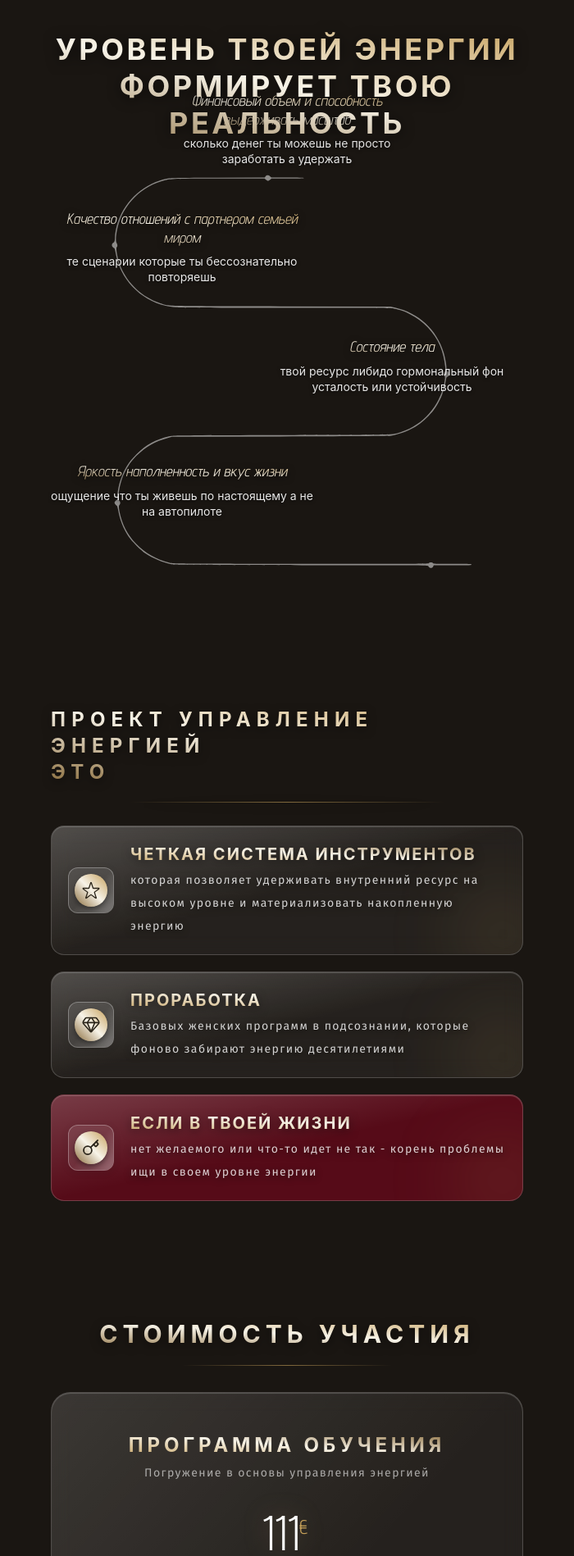
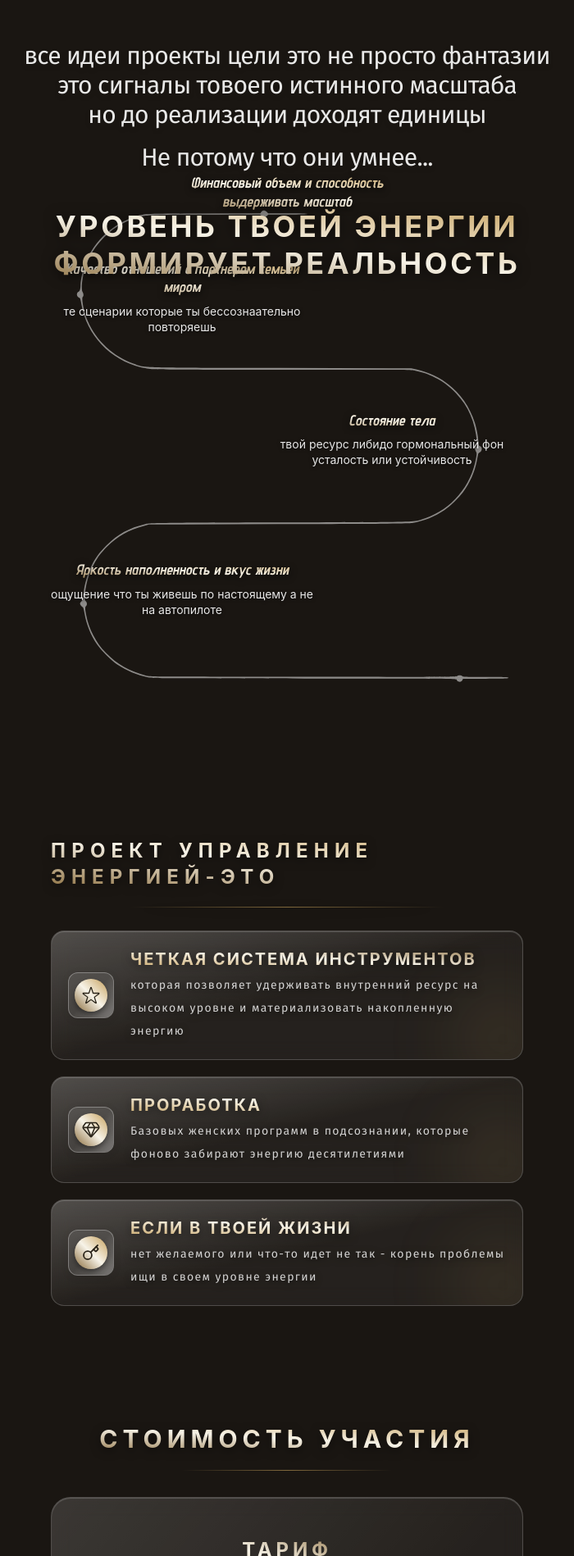
Before and after one commit to Claw99/liubov_course, a React (Vite) app: page / in a window 1280 px wide. Shown: the part 802-2700 px from the top of the page at 82% size, without its empty margins (290-990 px from the left). Built offline with nearby package versions, Linux system fonts and the light colour scheme.

Commit message:
feat: changing pre cast

```diff
--- a/src/sections/About.jsx
+++ b/src/sections/About.jsx
@@ -51,7 +51,7 @@ export const About = () => {
         {/* Заголовок секции */}
         <div className="mb-2 text-center md:text-left">
           <h3 className=" bg-gradient-to-tr from-[#8a6d3b] via-[#f7f3e8] to-[#c5a059] bg-clip-text text-transparent drop-shadow-[0_3px_6px_rgba(0,0,0,0.5)] font-bold text-2xl uppercase tracking-[0.3em]">
-            ПРОЕКТ УПРАВЛЕНИЕ ЭНЕРГИЕЙ <br></br> это
+            ПРОЕКТ УПРАВЛЕНИЕ ЭНЕРГИЕЙ-это
           </h3>
           <div
             className="
@@ -75,7 +75,7 @@ export const About = () => {
             <div
               className={`
             relative
-            ${index === 2 ? "bg-darkmoon" : "bg-white/5"}
+            ${index === 3 ? "bg-darkmoon" : "bg-white/5"}
             backdrop-blur-[12px]
             border border-white/20
             rounded-2xl
--- a/src/sections/Hero1.jsx
+++ b/src/sections/Hero1.jsx
@@ -11,7 +11,7 @@ export const Hero1 = () => {
           className="w-full h-full object-cover object-top"
         />
         {/* Затемнение для читаемости текста */}
-        <div className="absolute inset-0 bg-black/10" />
+        {/* <div className="absolute inset-0 bg-black/10" /> */}
       </div>
 
       {/* ИМЯ (Сверху) */}
--- a/src/sections/Hero2.jsx
+++ b/src/sections/Hero2.jsx
@@ -20,22 +20,19 @@ export const Hero2 = () => {
       {/* ИМЯ (Всегда сверху) */}
       <div className="absolute top-10 left-0 w-full z-20 flex justify-center px-4 text-center">
         <h1 className="font-advent text-4xl sm:text-6xl md:text-7xl uppercase tracking-[0.1em] leading-tight bg-gradient-to-tr from-[#8a6d3b] via-[#f7f3e8] to-[#c5a059] bg-clip-text text-transparent drop-shadow-[0_3px_6px_rgba(0,0,0,0.5)] font-bold">
-          Любовь <br></br> Калиновская
+          Любовь Калиновская
         </h1>
       </div>
 
       {/* КОЛОНКА ТЕКСТА (Привязана к низу, чтобы не плавать) */}
-      <div className="absolute bottom-20 left-0 w-full z-20 flex flex-col items-start px-8 md:px-20">
+      <div className="absolute top-25 left-0 w-full z-20 flex flex-col items-start px-4 md:px-20">
         {[
-          "Трансформационный ментор",
-          "Расстановщик",
-          "Энерготерапевт",
-          "Мастер по работе с подсознанием",
+          "Трансформационный ментор • расстановщик Мастер по работе с подсознанием",
         ].map((item, i) => (
           <div key={i} className="flex flex-col items-start group">
             <p
               className="
-          mt-2 font-fira text-white/90
+          mt-0 font-fira text-white/90
           text-xl md:text-3xl
           drop-shadow-md
           tracking-wide
@@ -44,18 +41,41 @@ export const Hero2 = () => {
             >
               {item}
             </p>
-
-            <div
-              className="
-          w-32 md:w-48
-          h-[1px]
-          bg-gradient-to-r from-[#c5a059] via-[#c5a059]/50 to-transparent
-          opacity-60
-          mb-2
-        "
-            />
           </div>
         ))}
+      </div>
+
+      <div className="absolute bottom-0 left-0 w-full z-20 px-4 md:px-20 pb-8 text-start">
+        <p
+          className="
+ font-fira text-white
+  text-xl
+
+  tracking-normal
+  max-w-2xl
+
+  drop-shadow-[0_10px_20px_rgba(0,0,0,1)]
+"
+        >
+          Я работаю на стыке психологии, <br></br> системных расстановок и
+          глубинной работы <br></br> с программами и установками.
+        </p>
+        <br></br>
+        <div className="w-64 h-[1px] bg-gradient-to-r from-transparent via-[#c5a059] to-transparent opacity-60 mt-0 mx-auto" />
+        <p
+          className="
+ font-fira text-white
+  text-xl
+
+  tracking-normal
+  max-w-2xl
+
+  drop-shadow-[0_10px_20px_rgba(0,0,0,1)]
+"
+        >
+          Моя задача - не мотивировать тебя, а помочь <br></br> перестроить
+          внутреннюю систему так, чтобы результат стал естественным следствием.
+        </p>
       </div>
 
       <div className="absolute inset-0 z-10 pointer-events-none" />
--- a/src/sections/Pricing.jsx
+++ b/src/sections/Pricing.jsx
@@ -4,12 +4,13 @@ const plans = [
   {
     name: "Программа обучения",
     price: "111",
-    description: "Погружение в основы управления энергией",
+    description: "",
     features: [
-      "6 видеоуроков",
-      "3 бонусных материала",
+      "7 видеоуроков в записи",
+      "3 бонусных видеоматериала",
       "Доступ к груповой трансформационной сессии",
-      "Доступ к закрытому чату",
+      "Членство в закрытом чате участников",
+      "Доступ к материалам 3 месяца после старта курса ",
     ],
   },
 ];
@@ -45,7 +46,7 @@ export const Pricing = () => {
               <div className="relative z-10 flex flex-col items-center text-center">
                 {/* Название */}
                 <h4 className="bg-gradient-to-bl from-[#8a6d3b] via-[#f7f3e8] to-[#c5a059] bg-clip-text text-transparent text-2xl font-bold uppercase tracking-[0.2em] mb-2">
-                  {plan.name}
+                  Тариф <br></br> "Базовый"
                 </h4>
 
                 <p className="font-fira text-white/60 text-sm tracking-widest mb-8">
@@ -57,7 +58,10 @@ export const Pricing = () => {
                   <span className="drop-shadow-[0_0_15px_rgba(197,160,89,0.3)]">
                     {plan.price}
                   </span>
-                  <span className="text-2xl mt-2 mr-1 text-[#c5a059]">€</span>
+
+                  <span className="text-2xl mt-6.5 mx-2 mr-1 text-[#c5a059]">
+                    евро
+                  </span>
                 </div>
 
                 {/* Список фич (стилизованный под твои точки) */}
@@ -101,7 +105,7 @@ export const Pricing = () => {
 
         {/* Подпись под тарифом */}
         <p className="text-center text-white/30 font-fira text-xs tracking-[0.2em] uppercase">
-          * Доступ к материалам открывается сразу после оплаты
+          * Старт в апреле, количество мест ограничено
         </p>
       </div>
     </section>
--- a/src/sections/Roadmap.jsx
+++ b/src/sections/Roadmap.jsx
@@ -3,14 +3,14 @@ export const Roadmap = () => {
     {
       id: 1,
       title: "Финансовый объем и способность выдерживать масштаб",
-      desc: "сколько денег ты можешь не просто заработать а удержать",
-      top: "20%", // Позиция по вертикали
+      desc: "",
+      top: "25%", // Позиция по вертикали
       left: "50%", // Центр, но можешь менять (например 45% или 55%)
     },
     {
       id: 2,
-      title: "Качество отношений с партнером семьей миром",
-      desc: "те сценарии которые ты бессознательно повторяешь",
+      title: `Качество отношений с партнером  семьей миром`,
+      desc: "те  сценарии которые  ты бессознаательно повторяешь",
       top: "38%",
       left: "40%",
     },
@@ -31,7 +31,7 @@ export const Roadmap = () => {
   ];
 
   return (
-    <section className="relative min-h-[100vh] w-full bg-[#1a1612] py-10 overflow-hidden">
+    <section className="relative min-h-[120vh] w-full bg-[#1a1612] py-10 overflow-hidden">
       {/* 1. ФОН И ЗМЕЯ */}
       <div className="absolute inset-0 z-0">
         <img
@@ -44,7 +44,7 @@ export const Roadmap = () => {
       </div>
 
       {/* 2. КОНТЕЙНЕР ДЛЯ ТЕКСТА (Растянут так же как змея) */}
-      <div className="absolute inset-0 z-10 pointer-events-none">
+      <div className="absolute inset-0 z-10 pointer-events-none py-10">
         {steps.map((step) => (
           <div
             key={step.id}
@@ -52,7 +52,7 @@ export const Roadmap = () => {
             className="absolute -translate-x-1/2 -translate-y-1/2 w-[80%] max-w-[320px] text-center"
           >
             {/* Большой и жирный текст */}
-            <h3 className="bg-gradient-to-tr from-[#8a6d3b] via-[#f7f3e8] to-[#c5a059] bg-clip-text text-transparent text-lg  font-advent italic leading-tight mb-2 drop-shadow-[0_2px_4px_rgba(0,0,0,0.8)]">
+            <h3 className="bg-gradient-to-tr from-[#8a6d3b] via-[#f7f3e8] to-[#c5a059] bg-clip-text font-bold text-transparent text-lg  font-advent italic leading-tight mb-2 drop-shadow-[0_2px_4px_rgba(0,0,0,0.8)]">
               {step.title}
             </h3>
 
@@ -65,9 +65,37 @@ export const Roadmap = () => {
       </div>
 
       {/* Заголовок секции */}
-      <div className="relative z-20 text-center mb-10">
-        <h2
-          className="
+      <div className="relative z-20 text-center mb-5">
+        <h1
+          className=" px-4 text-center
+          items-center
+          mt-2 font-fira text-white/90
+          text-xl md:text-3xl
+
+          drop-shadow-md
+          tracking-tight
+          py-1
+        "
+        >
+          все идеи проекты цели это не просто фантазии <br></br> это сигналы
+          товоего истинного масштаба <br></br> но до реализации доходят единицы
+        </h1>
+        <h1
+          className=" px-4 text-center
+          items-center
+          mt-2 font-fira text-white/90
+          text-xl md:text-3xl
+
+          drop-shadow-md
+          tracking-tight
+          py-1
+        "
+        >
+          Не потому что они умнее...
+        </h1>
+        <div className="pt-10">
+          <h2
+            className="
   /* 1. ГРАДИЕНТ (Золото и Жемчуг) */
   bg-gradient-to-tr from-[#8a6d3b] via-[#f7f3e8] to-[#c5a059]
   bg-clip-text
@@ -86,9 +114,10 @@ export const Roadmap = () => {
   max-w-2xl
   mx-auto
 "
-        >
-          Уровень твоей энергии формирует твою реальность
-        </h2>
+          >
+            Уровень твоей энергии формирует реальность
+          </h2>
+        </div>
       </div>
     </section>
   );
```
